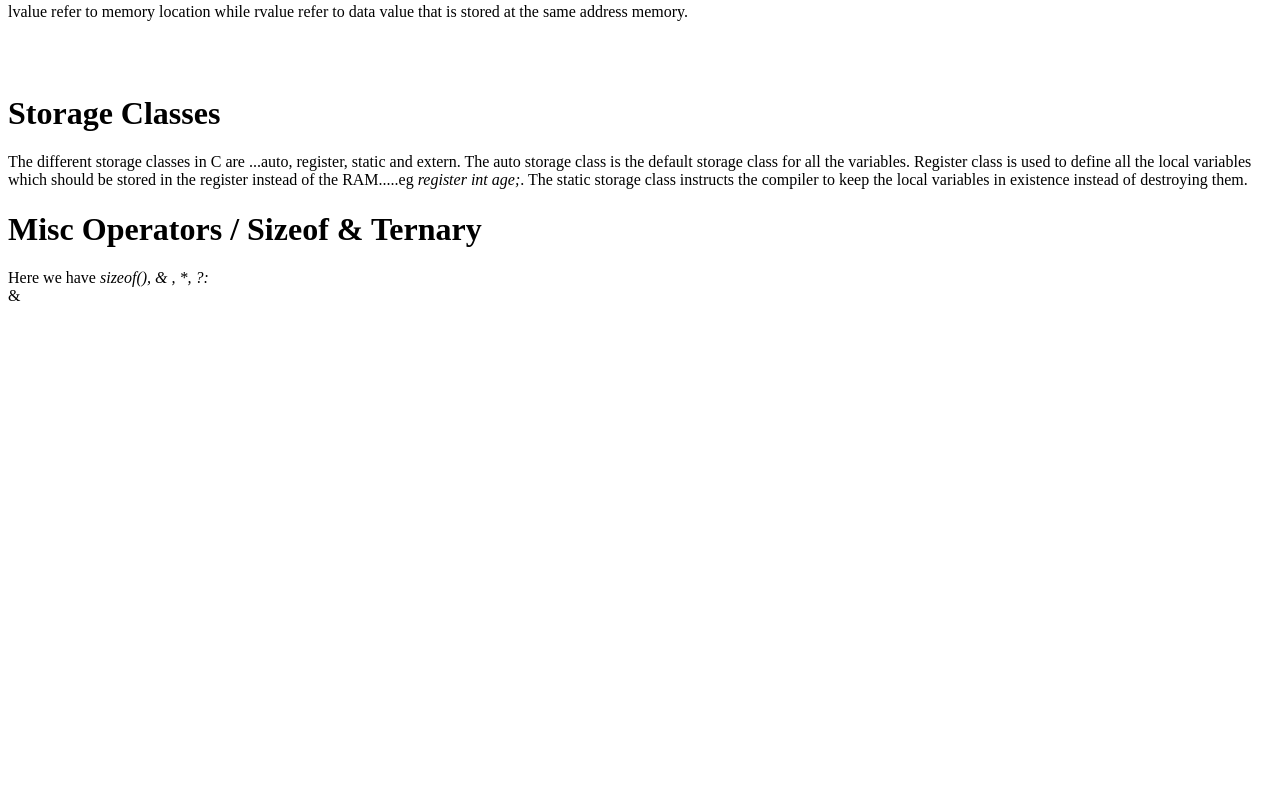
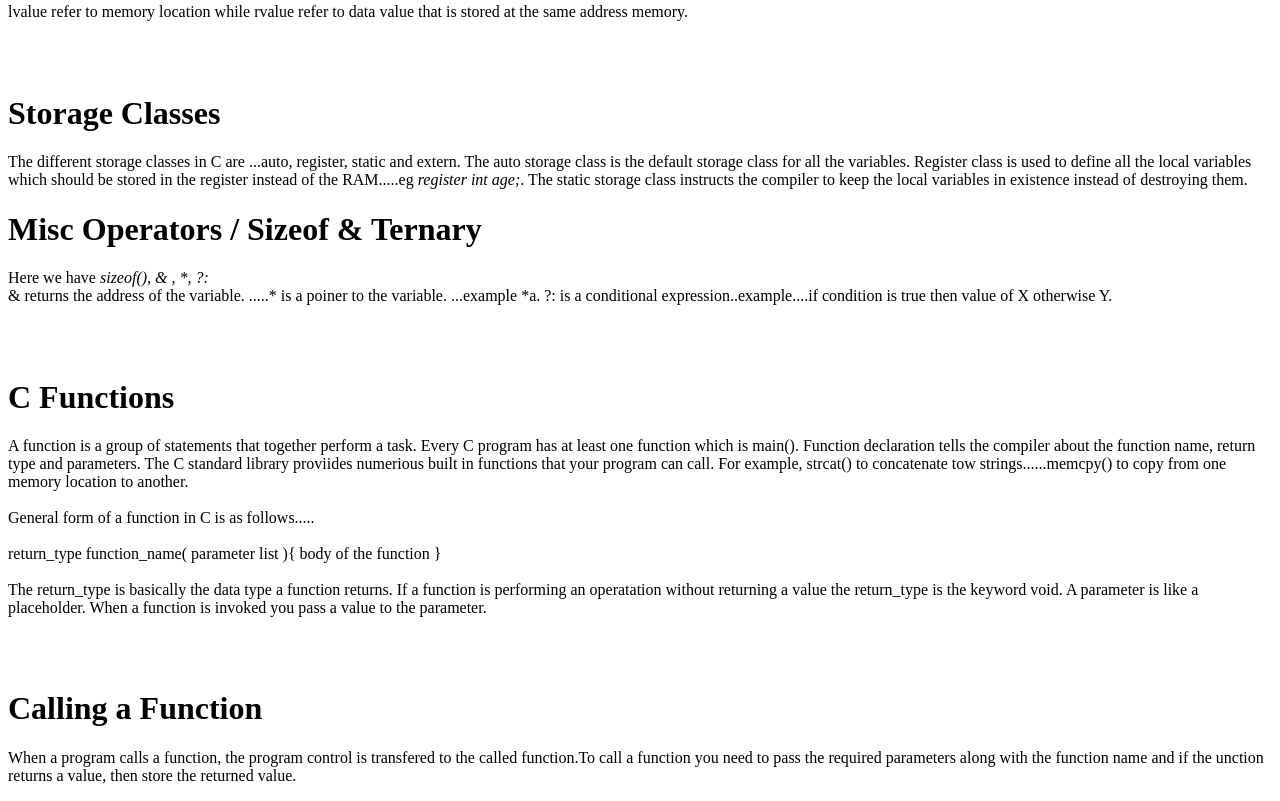
Before and after one commit to leonemunyao/C-Programming-Intro, a plain HTML site: page Index.html in a window 1280 px wide. Shown: the part 3829-4630 px from the top of the page. Before the commit the page ends 4150 px from the top, so only its background shows below. Drawn offline with Linux system fonts and the light colour scheme.

Commit message:
Functions

```diff
--- a/Index.html
+++ b/Index.html
@@ -274,6 +274,36 @@
         existence instead of destroying them.
       </p>
       <h1>Misc Operators / Sizeof & Ternary</h1>
-      <p>Here we have <em>sizeof(), & , *, ?:</em><br>& </p>
+      <p>Here we have <em>sizeof(), & , *, ?:</em><br>& returns the address of the variable. .....* is a poiner to the variable.
+     ...example *a. ?: is a conditional expression..example....if condition is true then value of X otherwise Y.</p>
+     <br>
+     <br>
+     <h1>C Functions</h1>
+     <p>A function is a group of statements that together perform a task. Every C program has at least one function which is main().
+        Function declaration tells the compiler about the function name, return type and parameters. The C standard library proviides
+        numerious built in functions that your program can call. For example, strcat() to concatenate tow strings......memcpy() to copy
+        from one memory location to another.
+        <br>
+        <br>
+        General form of a function in C is as follows.....
+        <br>
+        <br>
+        return_type function_name( parameter list ){
+            body of the function
+        }
+        <br>
+        <br>
+        The return_type is basically the data type a function returns. If a function is performing an operatation without returning a
+        value the return_type is the keyword void. A parameter is like a placeholder. When a function is invoked you pass a value to the
+        parameter.
+     </p>
+     <br>
+     <br>
+     <h1>Calling a Function</h1>
+     <p>When a program calls a function, the program control is transfered to the called function.To call a function you need to pass the
+        required parameters along with the function name and if the unction returns a value, then store the returned value.
+     </p>
+
+
 </body>
 </html>
```
